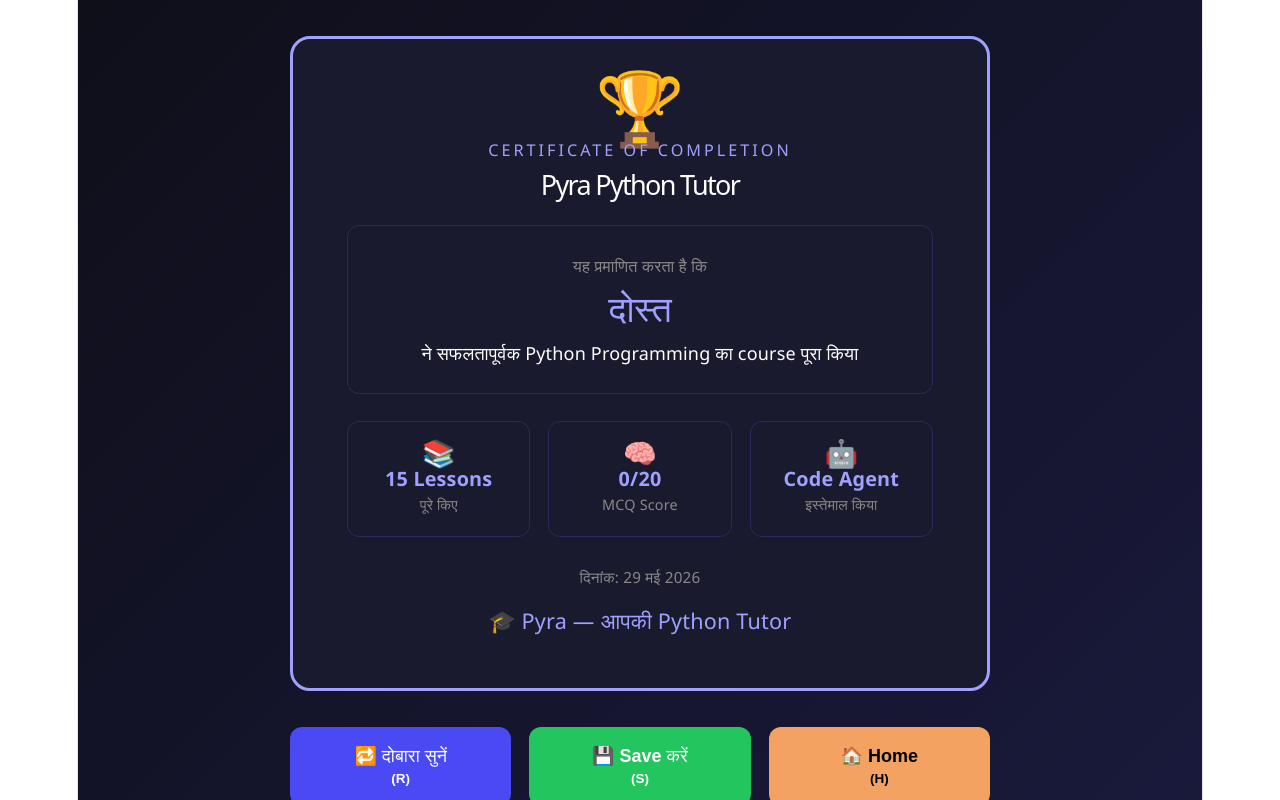
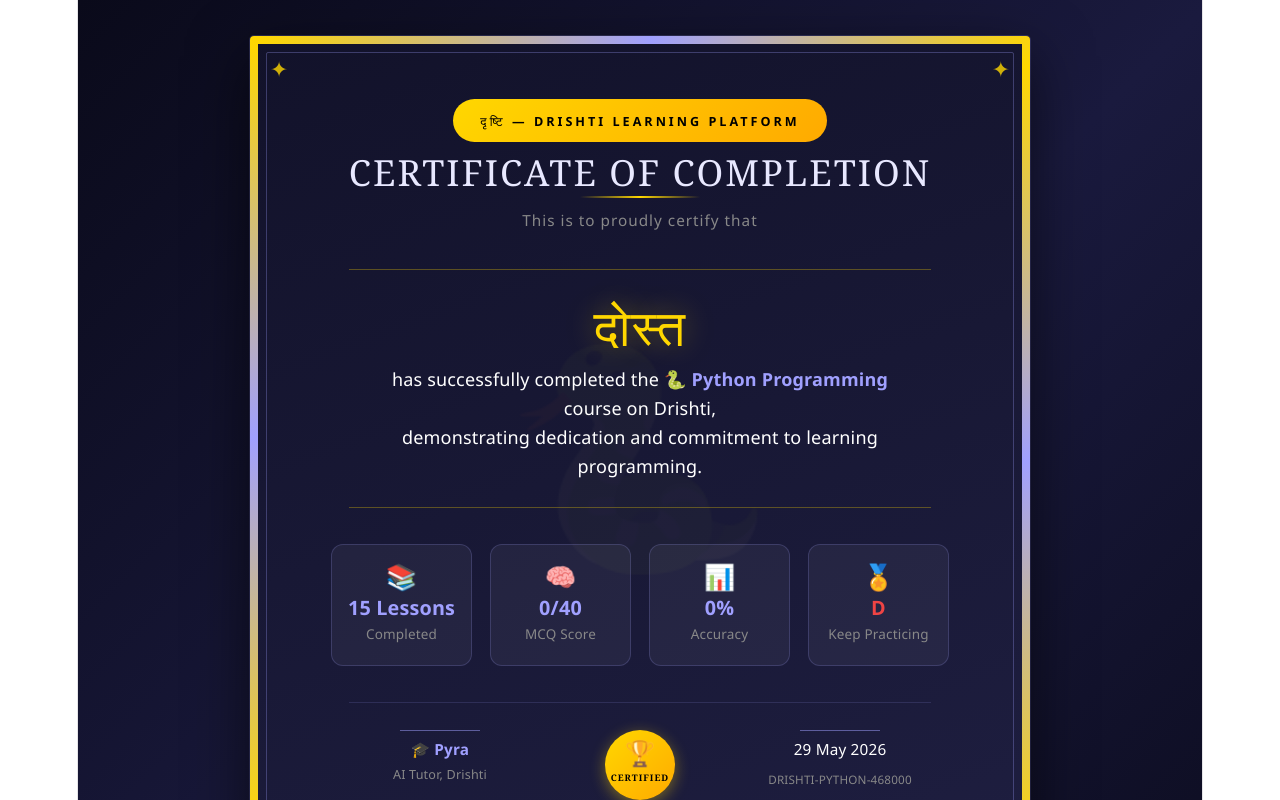
Before and after one commit to SharadaBende/Python-AI-Tutor, a React app in the folder frontend/: page /certificate in a window 1280 px wide. Shown: the top 800 px of the page. Built offline with nearby package versions, Linux system fonts and the light colour scheme; the HTML template or start-up script is replaced by a standard one.

Commit message:
updated certificate page

```diff
--- a/frontend/src/pages/CertificatePage.jsx
+++ b/frontend/src/pages/CertificatePage.jsx
@@ -2,17 +2,47 @@ import { useEffect, useState } from "react"
 import { useLocation, useNavigate } from "react-router-dom"
 import { speak as speakUtil } from "../components/speak"
 import { useTheme } from "../components/useTheme"
+import { t } from "../components/translations"
 
 function CertificatePage() {
   const location = useLocation()
   const navigate = useNavigate()
   const name = location.state?.name || "दोस्त"
   const score = location.state?.score || 0
+  const language = location.state?.language || "python"
+  const instructionLang = location.state?.instructionLang || "hindi"
   const { theme, bg, cardBg, cardBorder, textColor, mutedColor } = useTheme()
   const [lastMessage, setLastMessage] = useState("")
-  const date = new Date().toLocaleDateString("hi-IN", {
+
+  const totalQuestions = 40
+  const totalLessons = language === "python" ? 15 : 10
+  const percentage = Math.round((score / totalQuestions) * 100)
+
+  const languageLabel = language === "sql"
+    ? "SQL Database"
+    : language === "javascript"
+    ? "JavaScript"
+    : "Python Programming"
+
+  const languageEmoji = language === "sql" ? "🗄️"
+    : language === "javascript" ? "🌐" : "🐍"
+
+  const gradeInfo = percentage >= 90
+    ? { grade: "A+", label: "Outstanding", color: "#ffd700" }
+    : percentage >= 75
+    ? { grade: "A", label: "Excellent", color: "#a0a0ff" }
+    : percentage >= 60
+    ? { grade: "B", label: "Good", color: "#22c55e" }
+    : percentage >= 40
+    ? { grade: "C", label: "Average", color: "#f4a261" }
+    : { grade: "D", label: "Keep Practicing", color: "#ef4444" }
+
+  const date = new Date().toLocaleDateString("en-IN", {
     year: "numeric", month: "long", day: "numeric"
   })
+
+  const certId = "DRISHTI-" + language.toUpperCase() + "-" +
+    Date.now().toString().slice(-6)
 
   function speak(text, onEnd) {
     speakUtil(text, onEnd, setLastMessage)
@@ -20,14 +50,31 @@ function CertificatePage() {
 
   useEffect(() => {
     setTimeout(() => {
-      speak(
-        "बहुत बहुत बधाई हो " + name + "! " +
-        "आपने Pyra Python Tutor का पूरा course पूरा कर लिया! " +
-        "आपने 20 में से " + score + " सही जवाब दिए। " +
-        "यह certificate आपकी मेहनत का प्रमाण है। " +
-        "S दबाएं certificate save करने के लिए। " +
-        "R दबाएं दोबारा सुनने के लिए।"
-      )
+      if (instructionLang === "english") {
+        speak(
+          "Congratulations " + name + "! " +
+          "You have successfully completed the " + languageLabel + " course on Drishti! " +
+          "You scored " + score + " out of " + totalQuestions + " in the MCQ test. " +
+          "Your grade is " + gradeInfo.grade + " which means " + gradeInfo.label + ". " +
+          "Press S to save your certificate. Press R to hear this again. Press H to go home."
+        )
+      } else if (instructionLang === "marathi") {
+        speak(
+          "खूप खूप अभिनंदन " + name + "! " +
+          "तुम्ही दृष्टी वर " + languageLabel + " course यशस्वीरीत्या पूर्ण केला! " +
+          "तुम्ही " + totalQuestions + " पैकी " + score + " बरोबर उत्तरे दिली. " +
+          "तुमचा grade " + gradeInfo.grade + " आहे. " +
+          "S दाबा certificate save करण्यासाठी. R दाबा दुबारा ऐकण्यासाठी."
+        )
+      } else {
+        speak(
+          "बहुत बहुत बधाई हो " + name + "! " +
+          "आपने दृष्टि पर " + languageLabel + " का पूरा course सफलतापूर्वक पूरा कर लिया! " +
+          "आपने " + totalQuestions + " में से " + score + " सही जवाब दिए। " +
+          "आपका grade है " + gradeInfo.grade + " यानी " + gradeInfo.label + "। " +
+          "S दबाएं certificate save करने के लिए। R दबाएं दोबारा सुनने के लिए।"
+        )
+      }
     }, 1000)
   }, [])
 
@@ -36,7 +83,7 @@ function CertificatePage() {
       const key = e.key.toLowerCase()
       if (key === "s") window.print()
       if (key === "r") speak(lastMessage)
-      if (key === "h") navigate("/", { state: { name } })
+      if (key === "h") navigate("/")
     }
     window.addEventListener("keydown", handleKey)
     return () => window.removeEventListener("keydown", handleKey)
@@ -45,64 +92,271 @@ function CertificatePage() {
   return (
     <main style={{
       minHeight: "100vh",
-      background: bg,
+      background: theme === "dark"
+        ? "linear-gradient(135deg, #0a0a1a 0%, #1a1a3e 50%, #0a0a1a 100%)"
+        : "linear-gradient(135deg, #e8e8ff 0%, #f0f0ff 50%, #e0e0f8 100%)",
       display: "flex", alignItems: "center", justifyContent: "center",
-      fontFamily: "'Segoe UI', sans-serif", padding: "2rem"
+      fontFamily: "'Georgia', serif", padding: "2rem"
     }}>
-      <div style={{ width: "100%", maxWidth: "700px" }}>
+      <div style={{ width: "100%", maxWidth: "780px" }}>
 
+        {/* ── CERTIFICATE ── */}
         <div id="certificate" style={{
-          background: theme === "dark" ? "#1a1a2e" : "#fff",
-          border: "3px solid #a0a0ff",
-          borderRadius: "20px",
-          padding: "3rem",
-          textAlign: "center",
+          background: theme === "dark"
+            ? "linear-gradient(160deg, #12122a 0%, #1e1e40 100%)"
+            : "linear-gradient(160deg, #fffef8 0%, #f8f8ff 100%)",
+          border: "none",
+          borderRadius: "4px",
+          padding: "0",
+          marginBottom: "2rem",
           position: "relative",
-          marginBottom: "2rem"
+          overflow: "hidden",
+          boxShadow: theme === "dark"
+            ? "0 20px 60px rgba(0,0,0,0.6), 0 0 0 1px rgba(160,160,255,0.2)"
+            : "0 20px 60px rgba(0,0,50,0.15), 0 0 0 1px rgba(100,100,200,0.2)"
         }}>
-          <div style={{ fontSize: "4rem", marginBottom: "1rem" }}>🏆</div>
-          <p style={{ color: "#a0a0ff", fontSize: "0.9rem", letterSpacing: "3px", textTransform: "uppercase", margin: "0 0 0.5rem" }}>Certificate of Completion</p>
-          <h1 style={{ color: textColor, fontSize: "1.5rem", margin: "0 0 1.5rem" }}>Pyra Python Tutor</h1>
 
-          <div style={{ border: "1px solid " + cardBorder, borderRadius: "12px", padding: "1.5rem", marginBottom: "1.5rem" }}>
-            <p style={{ color: mutedColor, margin: "0 0 0.5rem", fontSize: "0.9rem" }}>यह प्रमाणित करता है कि</p>
-            <h2 style={{ color: "#a0a0ff", fontSize: "2rem", margin: "0 0 0.5rem" }}>{name}</h2>
-            <p style={{ color: textColor, margin: "0" }}>ने सफलतापूर्वक Python Programming का course पूरा किया</p>
+          {/* Gold outer border */}
+          <div style={{
+            position: "absolute", inset: "0",
+            border: "8px solid transparent",
+            borderImage: "linear-gradient(135deg, #ffd700, #a0a0ff, #ffd700, #a0a0ff, #ffd700) 1",
+            borderRadius: "4px",
+            pointerEvents: "none", zIndex: 2
+          }} />
+
+          {/* Inner border line */}
+          <div style={{
+            position: "absolute", inset: "16px",
+            border: "1px solid " + (theme === "dark" ? "rgba(160,160,255,0.3)" : "rgba(100,100,200,0.3)"),
+            borderRadius: "2px",
+            pointerEvents: "none", zIndex: 2
+          }} />
+
+          {/* Decorative corner stars */}
+          {["top:20px;left:20px", "top:20px;right:20px", "bottom:20px;left:20px", "bottom:20px;right:20px"].map((pos, i) => (
+            <div key={i} style={{
+              position: "absolute",
+              ...Object.fromEntries(pos.split(";").map(p => p.split(":"))),
+              color: "#ffd700", fontSize: "1.2rem", zIndex: 3, opacity: 0.8
+            }}>✦</div>
+          ))}
+
+          {/* Watermark background */}
+          <div style={{
+            position: "absolute", inset: 0,
+            display: "flex", alignItems: "center", justifyContent: "center",
+            fontSize: "12rem", opacity: 0.03, zIndex: 1,
+            userSelect: "none", pointerEvents: "none"
+          }}>
+            {languageEmoji}
           </div>
 
-          <div style={{ display: "grid", gridTemplateColumns: "1fr 1fr 1fr", gap: "1rem", marginBottom: "1.5rem" }}>
-            {[["📚", "15 Lessons", "पूरे किए"], ["🧠", score + "/20", "MCQ Score"], ["🤖", "Code Agent", "इस्तेमाल किया"]].map(([icon, val, label]) => (
-              <div key={label} style={{ background: cardBg, border: "1px solid " + cardBorder, borderRadius: "12px", padding: "1rem" }}>
-                <div style={{ fontSize: "1.5rem" }}>{icon}</div>
-                <div style={{ color: "#a0a0ff", fontWeight: "bold", fontSize: "1.1rem" }}>{val}</div>
-                <div style={{ color: mutedColor, fontSize: "0.8rem" }}>{label}</div>
+          {/* Certificate content */}
+          <div style={{ position: "relative", zIndex: 4, padding: "3.5rem" }}>
+
+            {/* Header */}
+            <div style={{ textAlign: "center", marginBottom: "2rem" }}>
+              <div style={{
+                display: "inline-block",
+                background: "linear-gradient(135deg, #ffd700, #ffaa00)",
+                borderRadius: "50px",
+                padding: "0.4rem 1.5rem",
+                marginBottom: "1rem"
+              }}>
+                <span style={{ color: "#000", fontSize: "0.7rem", fontWeight: "bold", letterSpacing: "3px", textTransform: "uppercase", fontFamily: "'Segoe UI', sans-serif" }}>
+                  दृष्टि — Drishti Learning Platform
+                </span>
               </div>
-            ))}
+
+              <h1 style={{
+                color: theme === "dark" ? "#e8e8ff" : "#1a1a4e",
+                fontSize: "2rem",
+                margin: "0 0 0.3rem",
+                fontFamily: "'Georgia', serif",
+                letterSpacing: "2px",
+                textTransform: "uppercase"
+              }}>
+                Certificate of Completion
+              </h1>
+              <div style={{
+                width: "120px", height: "2px",
+                background: "linear-gradient(90deg, transparent, #ffd700, transparent)",
+                margin: "0.5rem auto"
+              }} />
+              <p style={{
+                color: mutedColor, fontSize: "0.85rem",
+                fontFamily: "'Segoe UI', sans-serif",
+                letterSpacing: "1px", margin: 0
+              }}>
+                This is to proudly certify that
+              </p>
+            </div>
+
+            {/* Name section */}
+            <div style={{
+              textAlign: "center",
+              padding: "1.5rem",
+              margin: "0 2rem 2rem",
+              borderTop: "1px solid " + (theme === "dark" ? "rgba(255,215,0,0.3)" : "rgba(180,150,0,0.3)"),
+              borderBottom: "1px solid " + (theme === "dark" ? "rgba(255,215,0,0.3)" : "rgba(180,150,0,0.3)"),
+            }}>
+              <h2 style={{
+                color: "#ffd700",
+                fontSize: "2.8rem",
+                margin: "0 0 0.5rem",
+                fontFamily: "'Georgia', serif",
+                textShadow: theme === "dark" ? "0 0 30px rgba(255,215,0,0.4)" : "none",
+                letterSpacing: "1px"
+              }}>
+                {name}
+              </h2>
+              <p style={{
+                color: textColor,
+                fontSize: "1rem",
+                margin: 0,
+                fontFamily: "'Segoe UI', sans-serif",
+                lineHeight: "1.6"
+              }}>
+                has successfully completed the
+                <strong style={{ color: "#a0a0ff" }}> {languageEmoji} {languageLabel} </strong>
+                course on Drishti,<br />
+                demonstrating dedication and commitment to learning programming.
+              </p>
+            </div>
+
+            {/* Stats row */}
+            <div style={{
+              display: "grid",
+              gridTemplateColumns: "1fr 1fr 1fr 1fr",
+              gap: "1rem",
+              margin: "0 1rem 2rem"
+            }}>
+              {[
+                { icon: "📚", value: totalLessons + " Lessons", label: "Completed" },
+                { icon: "🧠", value: score + "/" + totalQuestions, label: "MCQ Score" },
+                { icon: "📊", value: percentage + "%", label: "Accuracy" },
+                { icon: "🏅", value: gradeInfo.grade, label: gradeInfo.label, color: gradeInfo.color },
+              ].map((item, i) => (
+                <div key={i} style={{
+                  background: theme === "dark" ? "rgba(255,255,255,0.05)" : "rgba(0,0,80,0.04)",
+                  border: "1px solid " + (theme === "dark" ? "rgba(160,160,255,0.2)" : "rgba(100,100,200,0.2)"),
+                  borderRadius: "12px",
+                  padding: "1rem 0.5rem",
+                  textAlign: "center"
+                }}>
+                  <div style={{ fontSize: "1.4rem", marginBottom: "0.3rem" }}>{item.icon}</div>
+                  <div style={{
+                    color: item.color || "#a0a0ff",
+                    fontWeight: "bold",
+                    fontSize: "1.1rem",
+                    fontFamily: "'Segoe UI', sans-serif"
+                  }}>{item.value}</div>
+                  <div style={{
+                    color: mutedColor,
+                    fontSize: "0.75rem",
+                    fontFamily: "'Segoe UI', sans-serif"
+                  }}>{item.label}</div>
+                </div>
+              ))}
+            </div>
+
+            {/* Footer */}
+            <div style={{
+              display: "grid",
+              gridTemplateColumns: "1fr 1fr 1fr",
+              gap: "1rem",
+              margin: "0 2rem",
+              paddingTop: "1.5rem",
+              borderTop: "1px solid " + (theme === "dark" ? "rgba(160,160,255,0.15)" : "rgba(100,100,200,0.15)")
+            }}>
+              {/* Issued by */}
+              <div style={{ textAlign: "center" }}>
+                <div style={{
+                  width: "80px", height: "1px",
+                  background: theme === "dark" ? "rgba(160,160,255,0.5)" : "rgba(100,100,200,0.5)",
+                  margin: "0 auto 0.3rem"
+                }} />
+                <p style={{ color: "#a0a0ff", fontSize: "0.85rem", margin: "0", fontWeight: "bold", fontFamily: "'Segoe UI', sans-serif" }}>
+                  🎓 Pyra
+                </p>
+                <p style={{ color: mutedColor, fontSize: "0.7rem", margin: "0", fontFamily: "'Segoe UI', sans-serif" }}>
+                  AI Tutor, Drishti
+                </p>
+              </div>
+
+              {/* Seal */}
+              <div style={{ textAlign: "center" }}>
+                <div style={{
+                  width: "70px", height: "70px",
+                  borderRadius: "50%",
+                  background: "linear-gradient(135deg, #ffd700, #ffaa00)",
+                  display: "flex", flexDirection: "column",
+                  alignItems: "center", justifyContent: "center",
+                  margin: "0 auto",
+                  boxShadow: "0 4px 15px rgba(255,215,0,0.4)"
+                }}>
+                  <span style={{ fontSize: "1.4rem" }}>🏆</span>
+                  <span style={{ fontSize: "0.5rem", color: "#000", fontWeight: "bold", letterSpacing: "1px" }}>CERTIFIED</span>
+                </div>
+              </div>
+
+              {/* Date & ID */}
+              <div style={{ textAlign: "center" }}>
+                <div style={{
+                  width: "80px", height: "1px",
+                  background: theme === "dark" ? "rgba(160,160,255,0.5)" : "rgba(100,100,200,0.5)",
+                  margin: "0 auto 0.3rem"
+                }} />
+                <p style={{ color: textColor, fontSize: "0.85rem", margin: "0", fontFamily: "'Segoe UI', sans-serif" }}>
+                  {date}
+                </p>
+                <p style={{ color: mutedColor, fontSize: "0.65rem", margin: "0.2rem 0 0", fontFamily: "'Segoe UI', sans-serif" }}>
+                  {certId}
+                </p>
+              </div>
+            </div>
+
           </div>
-
-          <p style={{ color: mutedColor, fontSize: "0.85rem", margin: "0" }}>दिनांक: {date}</p>
-          <p style={{ color: "#a0a0ff", fontSize: "1.2rem", margin: "1rem 0 0" }}>🎓 Pyra — आपकी Python Tutor</p>
         </div>
 
-        <div style={{ display: "grid", gridTemplateColumns: "1fr 1fr 1fr", gap: "1rem", marginBottom: "1.5rem" }}>
-          <button onClick={() => speak(lastMessage)} aria-label="R — दोबारा सुनें"
+        {/* ── BUTTONS ── */}
+        <div style={{
+          display: "grid",
+          gridTemplateColumns: "1fr 1fr 1fr",
+          gap: "1rem",
+          marginBottom: "1.5rem",
+          fontFamily: "'Segoe UI', sans-serif"
+        }}>
+          <button onClick={() => speak(lastMessage)}
+            aria-label="R — दोबारा सुनें"
             style={{ padding: "1rem", fontSize: "1rem", borderRadius: "12px", background: "#4a4af4", color: "#fff", border: "none", cursor: "pointer", fontWeight: "bold" }}>
             🔁 दोबारा सुनें<br /><span style={{ fontSize: "0.75rem" }}>(R)</span>
           </button>
-          <button onClick={() => window.print()} aria-label="S — Certificate Save करें"
-            style={{ padding: "1rem", fontSize: "1rem", borderRadius: "12px", background: "#22c55e", color: "#fff", border: "none", cursor: "pointer", fontWeight: "bold" }}>
-            💾 Save करें<br /><span style={{ fontSize: "0.75rem" }}>(S)</span>
+          <button onClick={() => window.print()}
+            aria-label="S — Certificate Save करें"
+            style={{ padding: "1rem", fontSize: "1rem", borderRadius: "12px", background: "linear-gradient(135deg, #22c55e, #16a34a)", color: "#fff", border: "none", cursor: "pointer", fontWeight: "bold" }}>
+            💾 Save / Print<br /><span style={{ fontSize: "0.75rem" }}>(S)</span>
           </button>
-          <button onClick={() => navigate("/")} aria-label="H — Home पर जाएं"
+          <button onClick={() => navigate("/")}
+            aria-label="H — Home पर जाएं"
             style={{ padding: "1rem", fontSize: "1rem", borderRadius: "12px", background: "#f4a261", color: "#000", border: "none", cursor: "pointer", fontWeight: "bold" }}>
             🏠 Home<br /><span style={{ fontSize: "0.75rem" }}>(H)</span>
           </button>
         </div>
 
-        <div style={{ background: cardBg, border: "1px solid " + cardBorder, borderRadius: "12px", padding: "1rem", textAlign: "center" }}>
+        {/* ── KEYBOARD SHORTCUTS ── */}
+        <div style={{
+          background: cardBg,
+          border: "1px solid " + cardBorder,
+          borderRadius: "12px",
+          padding: "1rem",
+          textAlign: "center",
+          fontFamily: "'Segoe UI', sans-serif"
+        }}>
           <p style={{ color: mutedColor, fontSize: "0.85rem", margin: "0 0 0.5rem" }}>Keyboard Shortcuts</p>
-          <div style={{ display: "flex", justifyContent: "center", gap: "1rem" }}>
-            {[["R", "दोबारा सुनें"], ["S", "Save करें"], ["H", "Home"]].map(([key, desc]) => (
+          <div style={{ display: "flex", justifyContent: "center", gap: "1.5rem" }}>
+            {[["R", "दोबारा सुनें"], ["S", "Save/Print"], ["H", "Home"]].map(([key, desc]) => (
               <div key={key} style={{ display: "flex", gap: "0.5rem", alignItems: "center" }}>
                 <span style={{ background: "#2a2a5e", color: "#a0a0ff", padding: "0.2rem 0.6rem", borderRadius: "6px", fontWeight: "bold" }}>{key}</span>
                 <span style={{ color: mutedColor, fontSize: "0.85rem" }}>{desc}</span>
```
